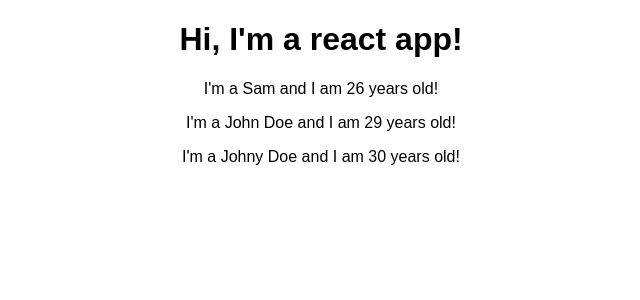
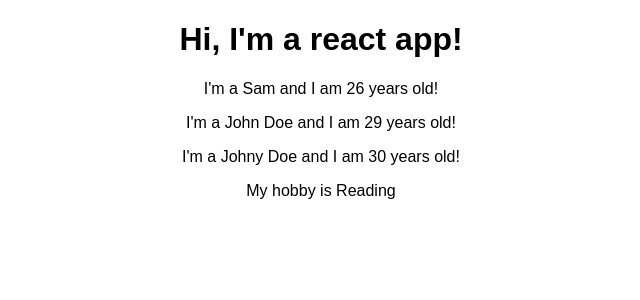
Before and after one commit to samims/learning-react, a React (Create React App) app: page / in a window 1280 px wide. Shown: the top 300 px of the page, without its empty margins (319-959 px from the left). Built offline with nearby package versions, Linux system fonts and the light colour scheme.

Commit message:
understanding props children

```diff
--- a/src/Person/Person.jsx
+++ b/src/Person/Person.jsx
@@ -1,7 +1,12 @@
 import React from "react";
 
 const person = (props) => {
-    return <p>I'm a {props.name} and I am {props.age} years old!</p>
+    return (
+        <div>
+        <p>I'm a {props.name} and I am {props.age} years old!</p>
+            <p>{props.children}</p>
+        </div>
+    )
 }
 
 export default person;
```
